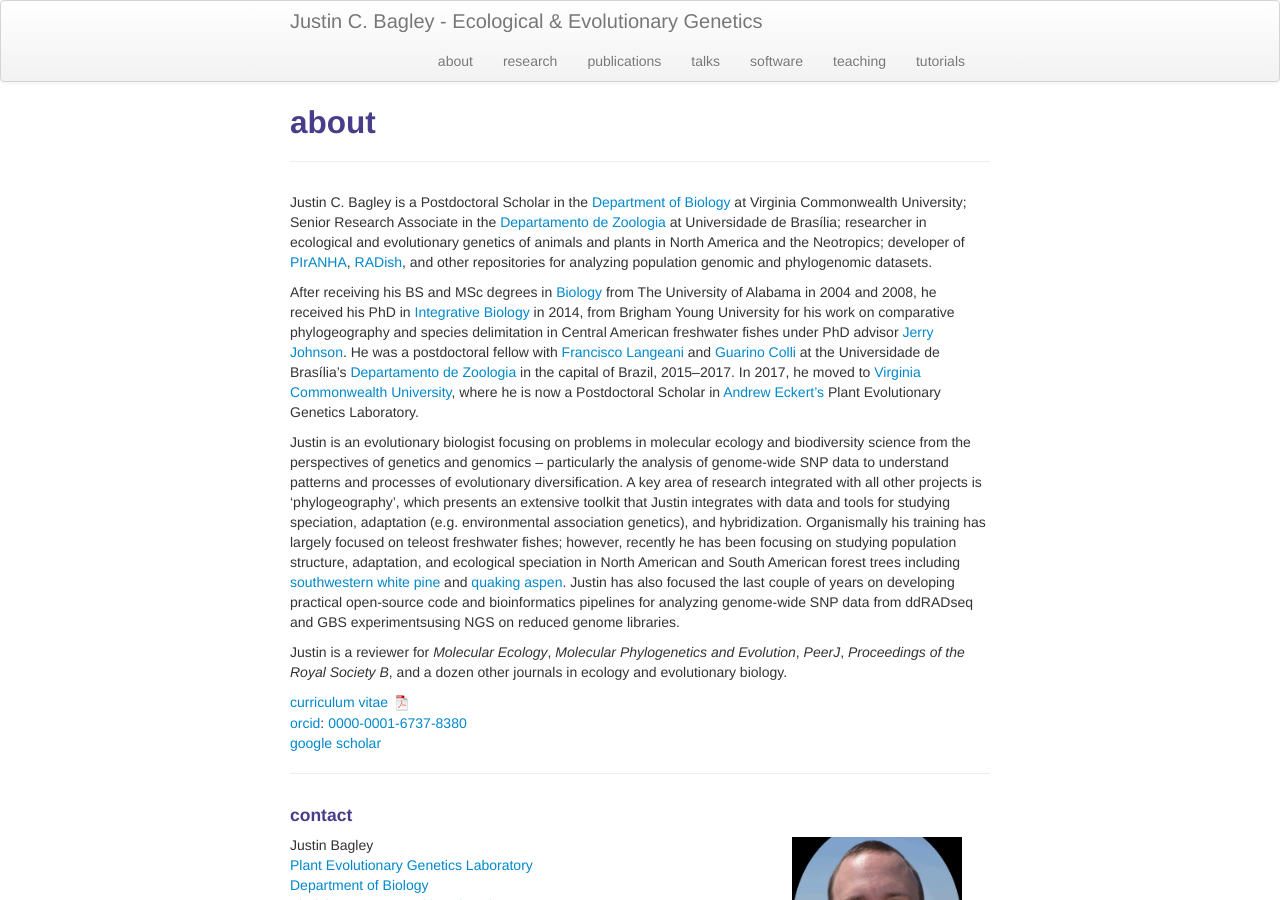
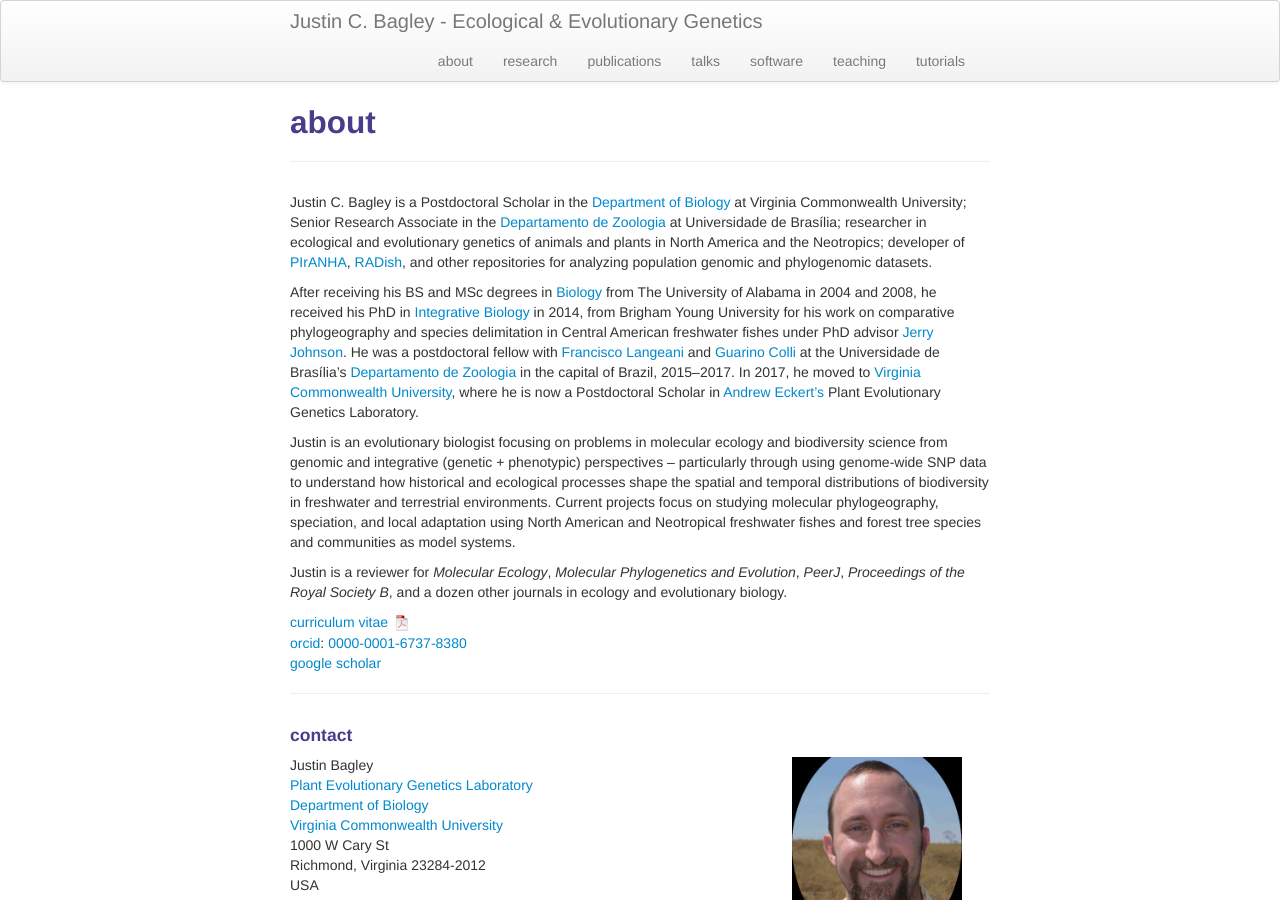
Before and after one commit to justincbagley/justincbagley.github.io, a Jekyll site: the page built from pages/about.md, in a window 1280 px wide and 900 px high. Built offline with Jekyll 4.4.1, drawn with Linux system fonts in a browser that asks for light colours.

Commit message:
Update about.md

```diff
--- a/pages/about.md
+++ b/pages/about.md
@@ -24,17 +24,12 @@ in the capital of Brazil, 2015&ndash;2017. In 2017, he moved to [Virginia Common
 where he is now a Postdoctoral Scholar in [Andrew Eckert's](LINK) Plant Evolutionary Genetics Laboratory.
 
 Justin is an evolutionary biologist focusing on problems in molecular ecology and biodiversity
-science from the perspectives of genetics and genomics &ndash; particularly the analysis of
-genome-wide SNP data to understand patterns and processes of evolutionary diversification. A key
-area of research integrated with all other projects is 'phylogeography', which
-presents an extensive toolkit that Justin integrates with data and tools for studying speciation,
-adaptation (e.g. environmental association genetics), and hybridization. Organismally
-his training has largely focused on teleost freshwater fishes; however, recently he has been
-focusing on studying population structure, adaptation, and ecological speciation in North American
-and South American forest trees including [southwestern white pine](https://en.wikipedia.org/wiki/Pinus_strobiformis)
-and [quaking aspen](https://en.wikipedia.org/wiki/Populus_tremuloides). Justin has also focused the
-last couple of years on developing practical open-source code and bioinformatics pipelines for
-analyzing genome-wide SNP data from ddRADseq and GBS experimentsusing NGS on reduced genome libraries.
+science from genomic and integrative (genetic + phenotypic) perspectives &ndash; particularly
+through using genome-wide SNP data to understand how historical and ecological processes
+shape the spatial and temporal distributions of biodiversity in freshwater and terrestrial
+environments. Current projects focus on studying molecular phylogeography, speciation, and local
+adaptation using North American and Neotropical freshwater fishes and forest tree species and
+communities as model systems.
 
 Justin is a reviewer for _Molecular Ecology_, _Molecular Phylogenetics and Evolution_, _PeerJ_,
 _Proceedings of the Royal Society B_, and a dozen other journals in ecology and evolutionary biology.
```
